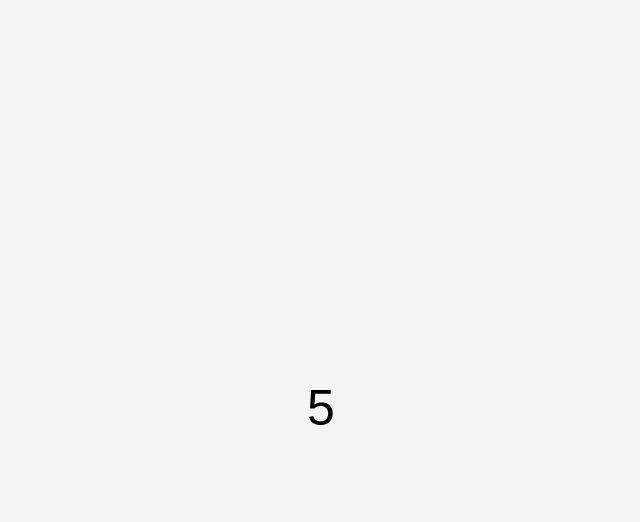
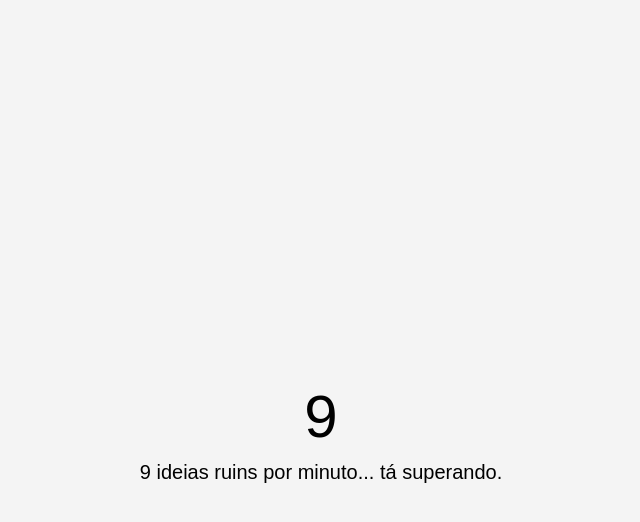
Before and after one commit to 021-kn/Dez, a plain HTML site: page index.html in a window 1280 px wide. Both pictures are taken after a click on the button "Iniciar". Shown: the whole page, without its empty margins (319-959 px from the left). Drawn offline with Linux system fonts and the light colour scheme.

Commit message:
Update index.html

```diff
--- a/index.html
+++ b/index.html
@@ -24,10 +24,18 @@
             background-color: #f4f4f4;
             font-family: Arial, sans-serif;
             overflow: hidden;
+            text-align: center;
+            padding: 20px;
         }
         #contador {
-            font-size: 50px;
-            margin: 20px;
+            font-size: 60px;
+            margin: 10px;
+            opacity: 0;
+            transition: opacity 0.5s ease-in-out;
+        }
+        #mensagem {
+            font-size: 20px;
+            max-width: 90%;
             opacity: 0;
             transition: opacity 0.5s ease-in-out;
         }
@@ -81,18 +89,39 @@
 <body>
     <button id="start-btn" onclick="iniciarContagem()">Iniciar</button>
     <div id="contador">10</div>
+    <div id="mensagem"></div>
+
     <div id="foto-fogos">
         <img src="Design sem nome.jpg" alt="Foto da pessoa especial">
         <h2>🎆 BOOM! Você chegou ao 0! 🎆</h2>
         <h2>ACENDE O FOGO AÍ 🙄</h2>
     </div>
+
     <script>
+        const mensagens = {
+            10: "10 segundos te aguentando já é demais.",
+            9: "9 ideias ruins por minuto... tá superando.",
+            8: "8 vezes que tentei te entender. Desisti na primeira.",
+            7: "7 dias na semana e você causando em todos.",
+            6: "6 memes seus que não tiveram graça (como sempre).",
+            5: "5 vezes que revirei os olhos hoje (adivinha por quê).",
+            4: "4 crises existenciais causadas por uma certa pessoa... 👀",
+            3: "3 motivos pra te bloquear... mas tô sem tempo.",
+            2: "2 segundos de paz até você aparecer.",
+            1: "1 pessoa que me tira do sério fácil demais.",
+            0: "0 chances de você ser normal. Parabéns."
+        };
+
         function iniciarContagem() {
             let contador = document.getElementById("contador");
+            let mensagem = document.getElementById("mensagem");
             let botao = document.getElementById("start-btn");
             let numero = 10;
+
             contador.innerText = numero;
             contador.style.opacity = 1;
+            mensagem.innerText = mensagens[numero];
+            mensagem.style.opacity = 1;
             botao.style.display = "none";
 
             let intervalo = setInterval(() => {
@@ -103,8 +132,9 @@
                     criarFogos();
                 } else {
                     contador.innerText = numero;
+                    mensagem.innerText = mensagens[numero];
                 }
-            }, 500);
+            }, 1500);
         }
 
         function criarFogos() {
```
